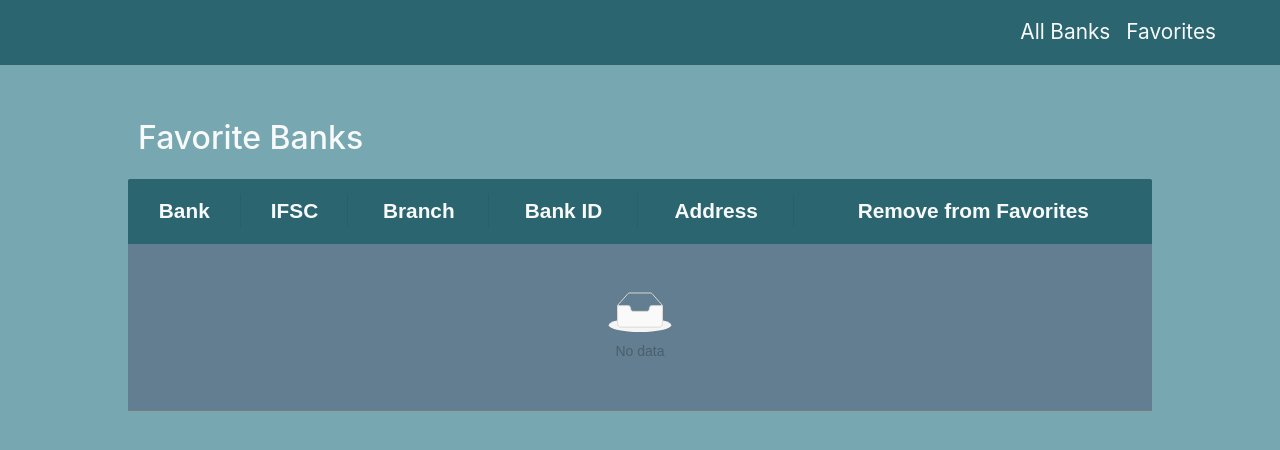
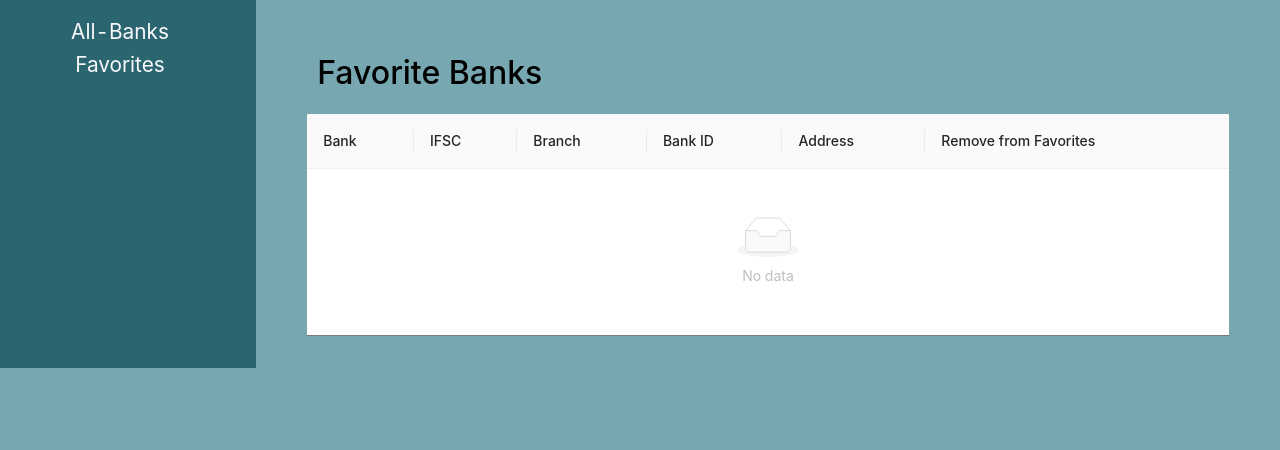
Before and after one commit to skvg/Find-Your-Bank, a React (Create React App) app: page /favorites in a window 1280 px wide. Shown: the top 450 px of the page. Built offline with nearby package versions, Linux system fonts and the light colour scheme.

Commit message:
improved header

```diff
--- a/src/App.js
+++ b/src/App.js
@@ -5,9 +5,11 @@ import BankDetailPage from './pages/BankDetailsPage';
 import Header from './components/header/header';
 import Favorites from './pages/FavouritesPage';
 
+import './app.css'
+
 function App() {
   return (
-    <>
+    <div className='root-div'>
       <Header />
       <Switch>
       <Route path="/all-banks">
@@ -23,7 +25,7 @@ function App() {
         <Redirect to="/all-banks" />
       </Route>
     </Switch>
-    </>
+    </div>
   )
 }
 
--- /dev/null
+++ b/src/app.css
@@ -0,0 +1,4 @@
+.root-div {
+    display: grid;
+    grid-template-columns: 20% auto;
+  }
--- a/src/components/dropdown/dropdown.css
+++ b/src/components/dropdown/dropdown.css
@@ -11,7 +11,6 @@
 .pools-dropdown{
   font-size: 1rem;
   cursor: pointer;
-  border-radius: 5px;
   outline: none;
   background: #2B6670;
   color: #fff;
@@ -30,24 +29,21 @@
   top: 38px;
   display: flex;
   flex-direction: column;
-  row-gap: 1px;
 }
 .active-dropdown{
   visibility: visible;
 }
 .dropdown-item-cus{
   display: flex;
-  border-radius: 5px;
   cursor: pointer;
   background: #2B6670;
   padding: 5px;
   width: 100%;
-  color: #f8f9fa;
+  color: #F8F9FA;
   text-decoration: none;
   justify-content: center;
-  transition: ease-in-out 0.2s;
 }
 .dropdown-item-cus:hover{
-  background: #f8f9fa;
-  color: #000000;
+  background: #F8F9FA;
+  color: #F8F9FA;
 }
--- a/src/components/header/header.js
+++ b/src/components/header/header.js
@@ -3,7 +3,7 @@ import "./headers.css";
 import { Link } from "react-router-dom";
 
 const routesMap = [
-  ["All Banks", "/all-banks"],
+  ["All-Banks", "/all-banks"],
   ["Favorites", "/favorites"]
 ]
 
--- a/src/components/header/headers.css
+++ b/src/components/header/headers.css
@@ -1,9 +1,10 @@
 .header-wrapper{
     display: flex;
-    justify-content: flex-end;
+    flex-direction: column;
+    justify-content: flex-start;
     align-items: center;
     padding: 1rem 3rem;
-    color: #f8f9fa;
+    color: #F8F9FA;
     background: #2B6670;
 }
 .header-item{
@@ -12,5 +13,5 @@
 }
 .header-item > a{
     text-decoration: none;
-    color: #f8f9fa;
+    color: #F8F9FA;
 }
--- a/src/pages/AllBanksPage/allBanksPage.css
+++ b/src/pages/AllBanksPage/allBanksPage.css
@@ -1,11 +1,11 @@
 body{
   background: #77A7B0 !important;
-  color: #f8f9fa !important;
+  color: #000000 !important;
 }
 .wrapper{
-  padding: 2rem 10%;
+  padding: 2rem 5%;
   background: #77A7B0;
-  color: #f8f9fa;
+  color: #000000;
 }
 .all-banks-header{
   display: flex;
@@ -20,12 +20,12 @@ body{
   align-items: center;
 }
 .page-heading{
-  color: #f8f9fa;
+  color: #000000;
   font-size: 2rem;
   margin: 0;
   margin-left: 10px;
 }
-table {
+/* table {
   font-family: Arial, Helvetica, sans-serif;
   border-collapse: collapse;
   width: 100%;
@@ -40,29 +40,28 @@ td{
 }
 th {
   background: #2B6670 !important;
-  color: #f8f9fa !important;
+  color: #000000 !important;
   font-size: 1.3rem !important;
   font-weight: 600 !important;
   text-align: center !important;
   border: none !important;
   /* border-bottom: 1px solid #aaa; */
-}
+/* } */
 td, tr{
-  color: #f8f9fa;
+  color: #000000;
   text-align: center;
   border: none !important;
   border-bottom: 1px solid #7a7a7a !important;
 }
 tr:hover {
-  background: #2B6670 !important;
   cursor: pointer;
 }
 td:nth-child(5){
   font-size: 0.8rem;
   text-align: left;
-}
+} */
 .ant-pagination-item-ellipsis{
-  color: #f8f9fa !important;
+  color: #000000 !important;
 }
 .loading{
   text-align: center;
--- a/src/pages/AllBanksPage/index.js
+++ b/src/pages/AllBanksPage/index.js
@@ -47,7 +47,7 @@ function AllBanksPage() {
 
         return (
           <div onClick={handleClick}>
-            <i className="fas fa-star" style={{ color: isFavorite ? 'red' : ''  }}></i>
+            <i className="fas fa-heart" style={{ color: isFavorite ? 'red' : ''  }}></i>
           </div>
         )
       }
@@ -151,7 +151,7 @@ function AllBanksPage() {
       </div>
 
       <div className='table container'>
-        <Table
+        <Table className='data-table'
           columns={tableColumns}
           dataSource={filteredBanks}
           pagination
```
